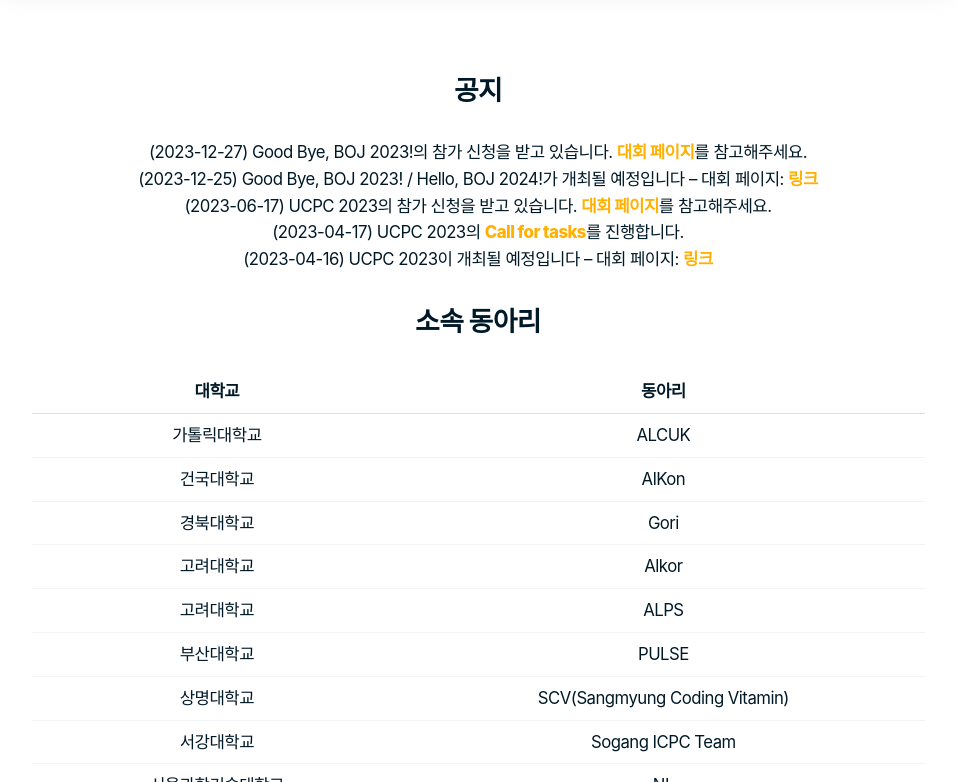
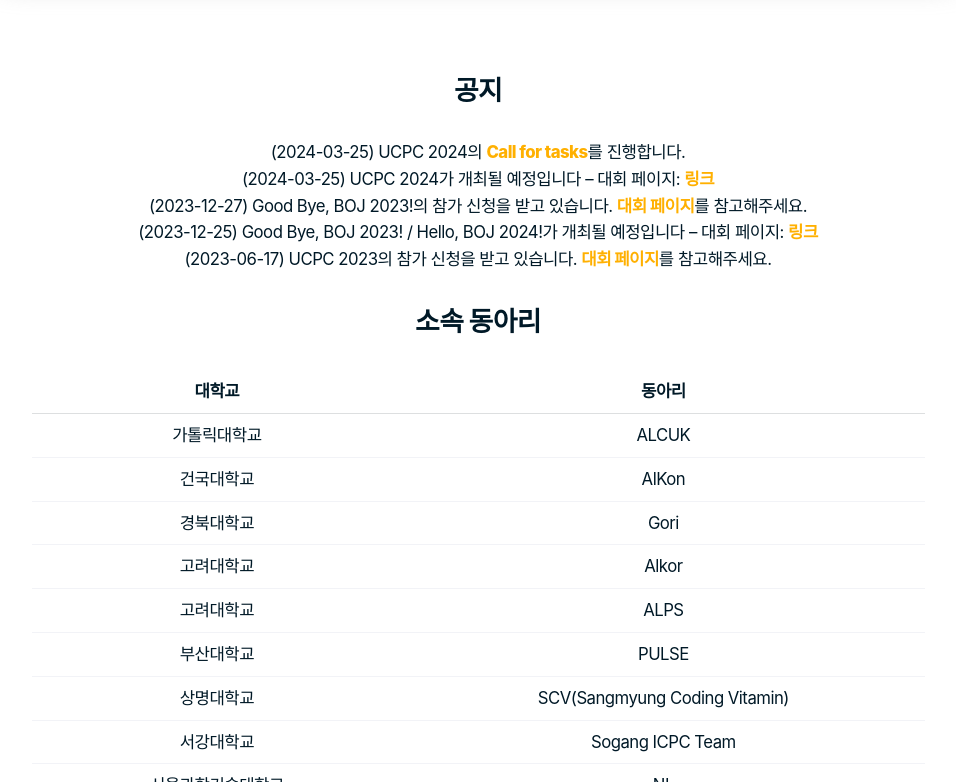
Before and after one commit to ucpcc/main, a Jekyll site: the page built from index.md, in a window 1280 px wide and 900 px high, scrolled down 951 px, cut to the strip 118-900 px from the top of the window. Shown: the whole strip, without its empty margins (162-1118 px from the left). Built offline with Jekyll 4.4.1, drawn with Linux system fonts in a browser that asks for light colours; some web fonts are replaced.

Commit message:
2024 call for tasks 정보 추가 (#9)
* 2024 call for tasks 정보 추가

* 조사 수정

---------

Co-authored-by: Yeonghyeon Kim <kipa00@ucpc.me>

```diff
--- a/index.md
+++ b/index.md
@@ -4,11 +4,11 @@ title: 전국 대학생 프로그래밍 대회 동아리 연합
 ---
 
 ## 공지
+- (2024-03-25) UCPC 2024의 [Call for tasks](https://2024.ucpc.me/tasks/)를 진행합니다.
+- (2024-03-25) UCPC 2024가 개최될 예정입니다 -- 대회 페이지: [링크](https://2024.ucpc.me)
 - (2023-12-27) Good Bye, BOJ 2023!의 참가 신청을 받고 있습니다. [대회 페이지](https://2023w.ucpc.me)를 참고해주세요.
 - (2023-12-25) Good Bye, BOJ 2023! / Hello, BOJ 2024!가 개최될 예정입니다 -- 대회 페이지: [링크](https://2023w.ucpc.me/)
 - (2023-06-17) UCPC 2023의 참가 신청을 받고 있습니다. [대회 페이지](https://2023.ucpc.me)를 참고해주세요.
-- (2023-04-17) UCPC 2023의 [Call for tasks](https://2023.ucpc.me/tasks/)를 진행합니다.
-- (2023-04-16) UCPC 2023이 개최될 예정입니다 -- 대회 페이지: [링크](https://2023.ucpc.me)
 
 ## 소속 동아리
 
```
